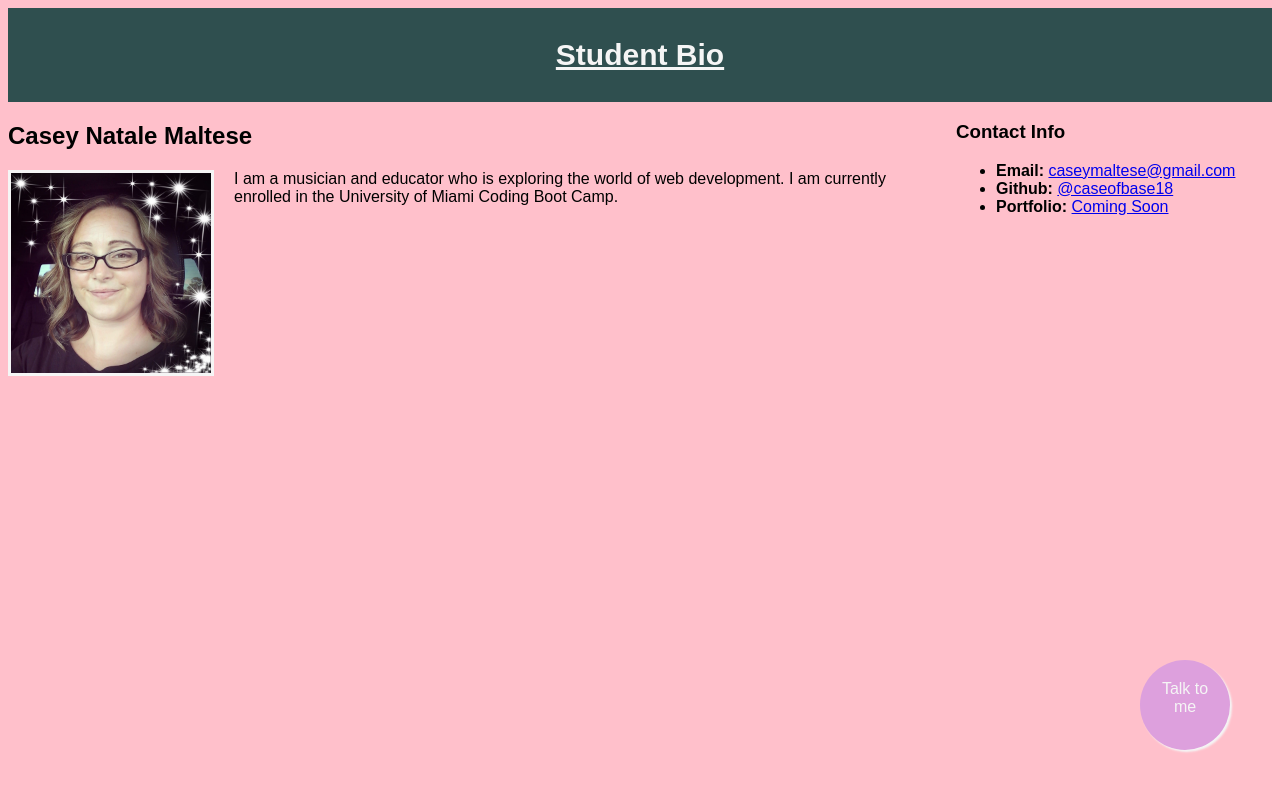
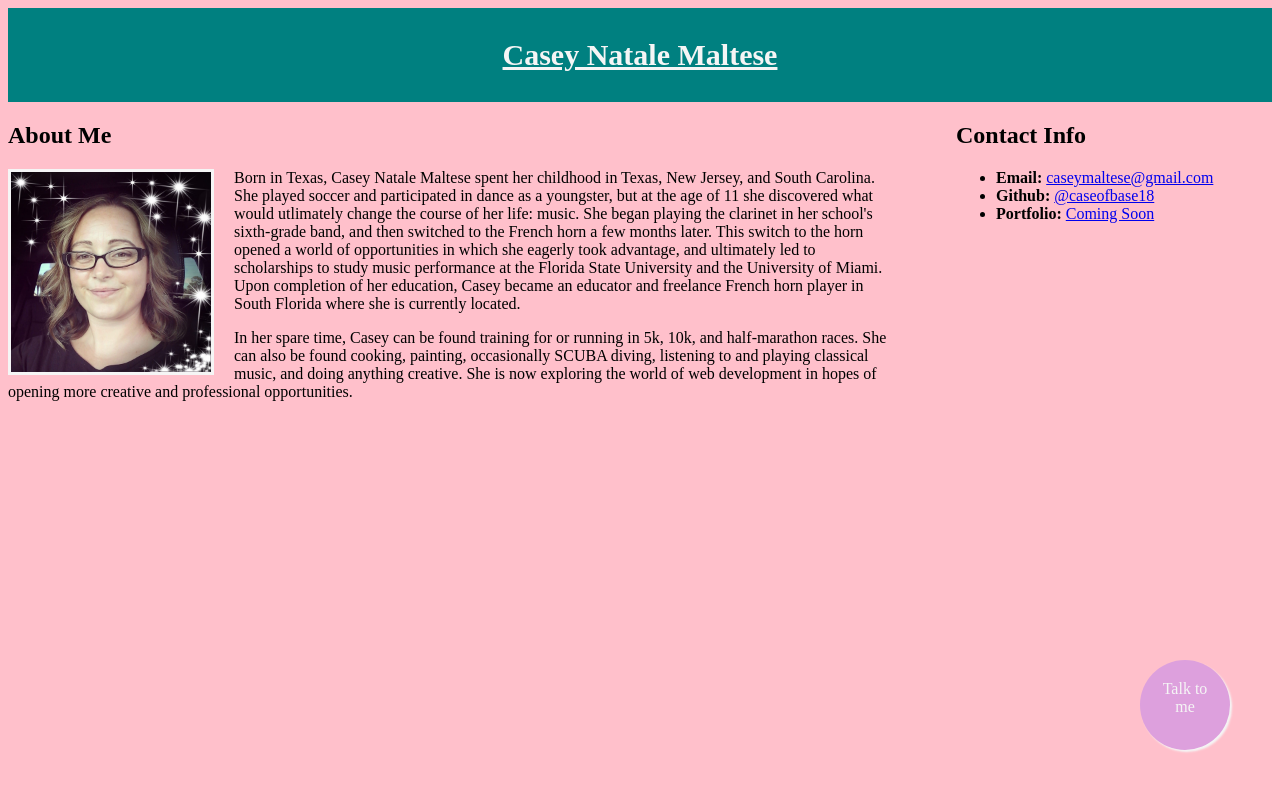
Before and after one commit to caseofbase18/bio, a plain HTML site: page index.html in a window 1280 px wide. Drawn offline with Linux system fonts and the light colour scheme; a web font is replaced by a local one.

Commit message:
updated html, css, README

```diff
--- /dev/null
+++ b/assets/style.css
@@ -0,0 +1,47 @@
+body {
+    background-color: pink;
+    font-family: 'Sahitya', serif;
+}
+
+header {
+    text-align: center;
+    background: teal;
+    color: whitesmoke;
+    padding-top: 10px;
+    padding-bottom: 10px;
+    font-size: 15px;
+    text-decoration: underline;
+}
+
+img {
+    float: left;
+    margin-right: 20px;
+    border: 3px solid whitesmoke;
+    width: 200px;
+    height: 200px;
+}
+
+.about {
+    float: left;
+    width: 70%;
+}
+
+.contact {
+    float: right;
+    width: 25%;
+}
+
+.chat {
+    padding: 20px;
+    border-radius: 100%;
+    background: plum;
+    color: whitesmoke;
+    display:inline-block;
+    width: 50px;
+    height: 50px;
+    text-align: center;
+    box-shadow: 2px 2px 2px whitesmoke;
+    position: fixed;
+    right: 50px;
+    bottom: 50px;
+}
--- a/index.html
+++ b/index.html
@@ -3,62 +3,21 @@
 
 <head>
     <meta charset="UTF-8">
-    <title>CSS Stylesheets with Relative Paths</title>
+
+    <!-- <link rel="stylesheet" href="https://stackpath.bootstrapcdn.com/bootstrap/4.5.0/css/bootstrap.min.css"
+    integrity="sha384-9aIt2nRpC12Uk9gS9baDl411NQApFmC26EwAOH8WgZl5MYYxFfc+NcPb1dKGj7Sk" crossorigin="anonymous"> -->
+    <link href="https://fonts.googleapis.com/css2?family=Sahitya&display=swap" rel="stylesheet">
+    <link rel="stylesheet" href="./assets/style.css" />
+    <title>Casey's Bio and Portfolio</title>
 </head>
 
 <style>
-    main {
-        background-color: pink
-    }
 
-    header {
-        text-align: center;
-        background: darkslategray;
-        color: whitesmoke;
-        padding-top: 10px;
-        padding-bottom: 10px;
-        font-size: 15px;
-        font-family: fantasy;
-        text-decoration: underline;
-    }
-
-    img {
-        float: left;
-        margin-right: 20px;
-        border: 3px solid whitesmoke;
-    }
-
-    .about {
-        float: left;
-        width: 70%;
-        font-family: fantasy;
-    }
-
-    .contact {
-        float: right;
-        width: 25%;
-        font-family: fantasy;
-    }
-
-    .chat {
-        padding: 20px;
-        border-radius: 100%;
-        background: plum;
-        color: whitesmoke;
-        display:inline-block;
-        width: 50px;
-        height: 50px;
-        text-align: center;
-        box-shadow: 2px 2px 2px whitesmoke;
-        position: fixed;
-        right: 50px;
-        bottom: 50px;
-    }
 </style>
 
-<body style=background:pink;>
+<body>
     <header>
-        <h1>Student Bio</h1>
+        <h1>Casey Natale Maltese</h1>
     </header>
 
     <main>
@@ -67,16 +26,28 @@
 
             <div class="chat">Talk to me</div>
 
-            <h2>Casey Natale Maltese</h2>
-
-            <img src="./assets/Casey1.jpg" width="200" height="200">
-
-            <p> I am a musician and educator who is exploring the world of web development. I am currently enrolled in
-                the University of Miami Coding Boot Camp.</p>
+            <h2>About Me</h2>
+            <img src="./assets/Casey1.jpg">
+            <p>
+                Born in Texas, Casey Natale Maltese spent her childhood in Texas, New Jersey, and South Carolina. She
+                played soccer and participated in dance as a youngster, but at the age of 11 she discovered what would
+                utlimately change the course of her life: music. She began playing the clarinet in her school's
+                sixth-grade band, and then switched to the French horn a few months later. This switch to the horn
+                opened a world of opportunities in which she eagerly took advantage, and ultimately led to scholarships
+                to study music performance at the Florida State University and the University of Miami. Upon completion
+                of her education, Casey became an educator and freelance French horn player in South Florida where she
+                is currently located.
+            </p>
+            <p>
+                In her spare time, Casey can be found training for or running in 5k, 10k, and half-marathon races. She
+                can also be found cooking, painting, occasionally SCUBA diving, listening to and playing classical
+                music, and doing anything creative. She is now exploring the world of web development in hopes of
+                opening more creative and professional opportunities.
+            </p>
         </section>
 
         <section class="contact">
-            <h3>Contact Info</h3>
+            <h2>Contact Info</h2>
             <ul>
                 <li>
                     <b>Email:</b> <a href="mailto:caseymaltese@gmail.com">caseymaltese@gmail.com</a>
```
Also changed, not shown: assets/favicon-16x16.png (added), 1 other file.
